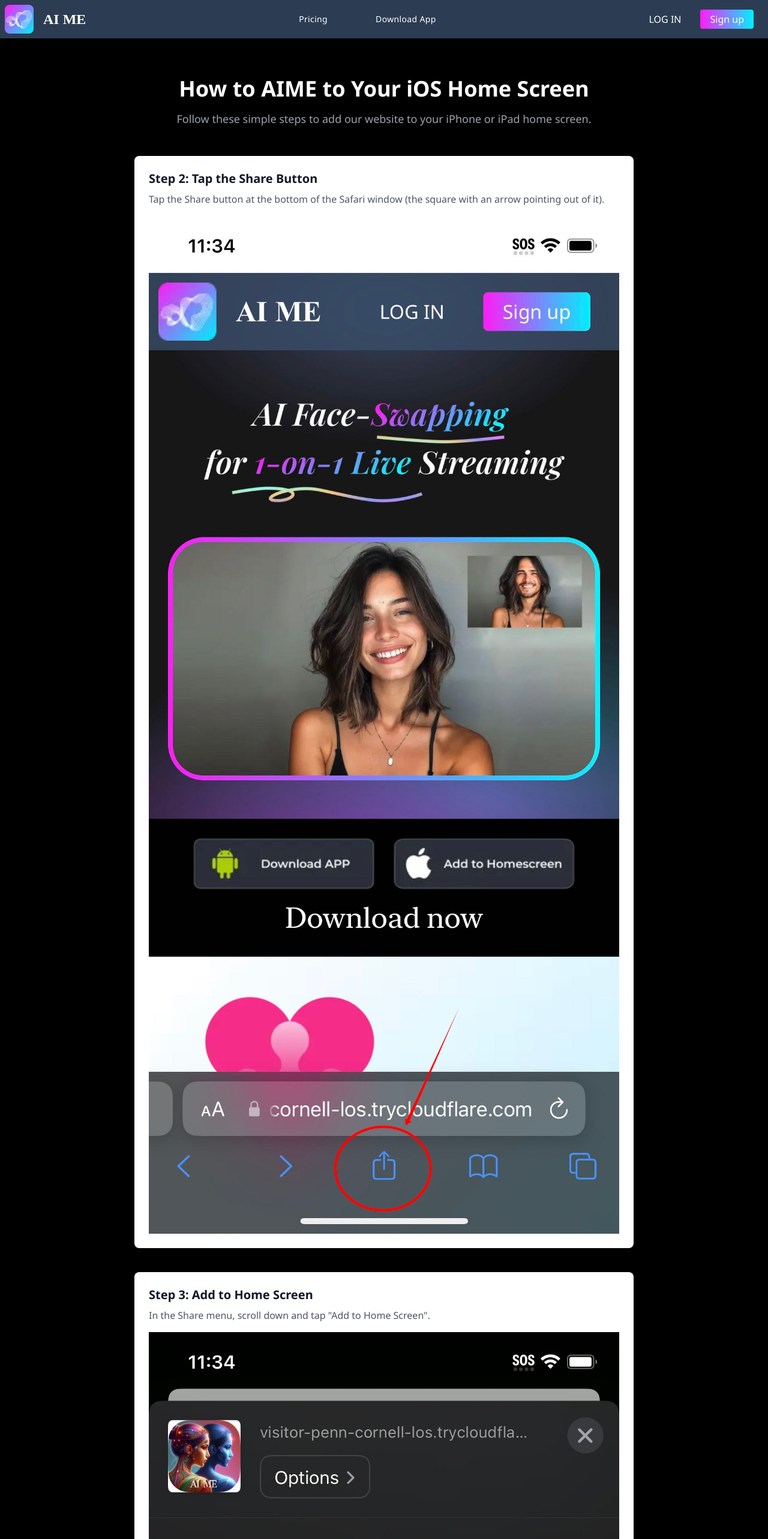
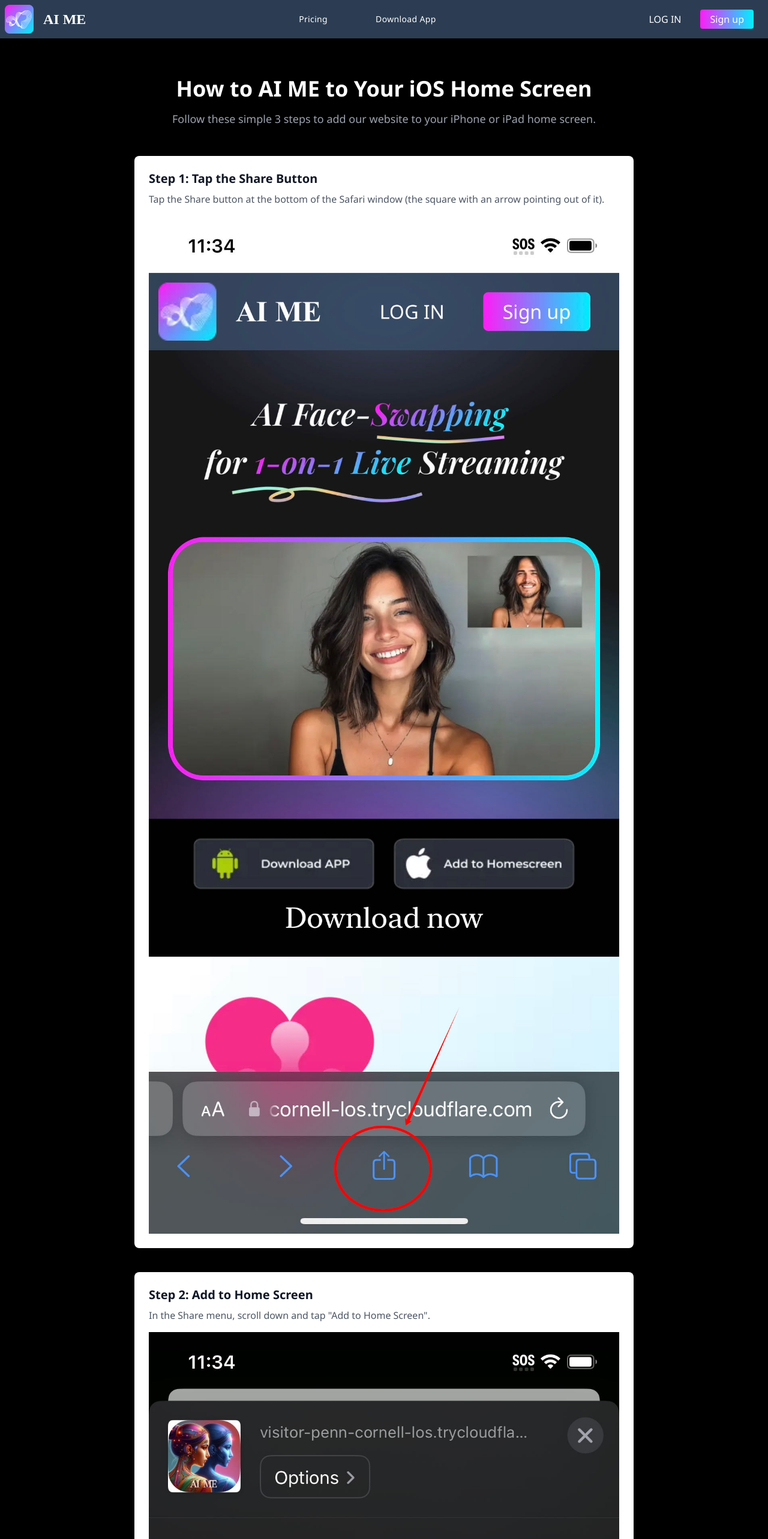
Before and after one commit to rickychan0611/popchat, a Next.js app: page /addIcon in a window 1280 px wide. Shown: the top 2566 px of the page at 60% size. Built offline with nearby package versions, Linux system fonts and the light colour scheme.

Commit message:
add pricing on footer

```diff
--- a/src/components/Footer.tsx
+++ b/src/components/Footer.tsx
@@ -46,6 +46,8 @@
         <div className='flex flex-1 justify-center text-center lg:text-left'>
           <div className='flex flex-col gap-4 mt-6'>
             <p className='text-[#3ECFEF] cursor-pointer'
+              onClick={() => router.push('/pricing')}>Pricing</p>
+            <p className='text-[#3ECFEF] cursor-pointer'
               onClick={() => sendEmail()}>Contact</p>
             <p className='text-[#3ECFEF] cursor-pointer'
               onClick={() => router.push('/about')}>About</p>
--- a/src/pages/addIcon.tsx
+++ b/src/pages/addIcon.tsx
@@ -6,8 +6,8 @@
     <div className="bg-black min-h-screen pb-12 pt-32">
       <div className="max-w-4xl mx-auto px-4 sm:px-6 lg:px-8">
         <div className="text-center">
-          <h2 className="text-3xl font-extrabold text-white sm:text-4xl">How to AIME to Your iOS Home Screen</h2>
-          <p className="mt-4 text-lg text-gray-400">Follow these simple steps to add our website to your iPhone or iPad home screen.</p>
+          <h2 className="text-3xl font-extrabold text-white sm:text-4xl">How to AI ME to Your iOS Home Screen</h2>
+          <p className="mt-4 text-lg text-gray-400">Follow these simple 3 steps to add our website to your iPhone or iPad home screen.</p>
         </div>
 
         <div className="mt-12 space-y-10">
@@ -22,7 +22,7 @@
 
           {/* Step 1 */}
           <div className="bg-white overflow-hidden shadow rounded-lg p-6">
-            <h3 className="text-xl font-semibold text-gray-900">Step 2: Tap the Share Button</h3>
+            <h3 className="text-xl font-semibold text-gray-900">Step 1: Tap the Share Button</h3>
             <p className="mt-2 text-gray-600">Tap the Share button at the bottom of the Safari window (the square with an arrow pointing out of it).</p>
             <div className="mt-4 flex justify-center relative">
               <ResponsiveImage src="/s1.jpg" />
@@ -31,7 +31,7 @@
 
           {/* Step 2 */}
           <div className="bg-white overflow-hidden shadow rounded-lg p-6">
-            <h3 className="text-xl font-semibold text-gray-900">Step 3: Add to Home Screen</h3>
+            <h3 className="text-xl font-semibold text-gray-900">Step 2: Add to Home Screen</h3>
             <p className="mt-2 text-gray-600">In the Share menu, scroll down and tap "Add to Home Screen".</p>
             <div className="mt-4 flex justify-center relative">
               <ResponsiveImage src="/s2.jpg" />
@@ -40,7 +40,7 @@
 
           {/* Step 3 */}
           <div className="bg-white overflow-hidden shadow rounded-lg p-6">
-            <h3 className="text-xl font-semibold text-gray-900">Step 4: Confirm and Add</h3>
+            <h3 className="text-xl font-semibold text-gray-900">Step 3: Confirm and Add</h3>
             <p className="mt-2 text-gray-600">In the next screen, you can rename the icon if you want. Then, tap "Add" in the top right corner.</p>
             <div className="mt-4 flex justify-center relative">
               <ResponsiveImage src="/s3.jpg" />
```
